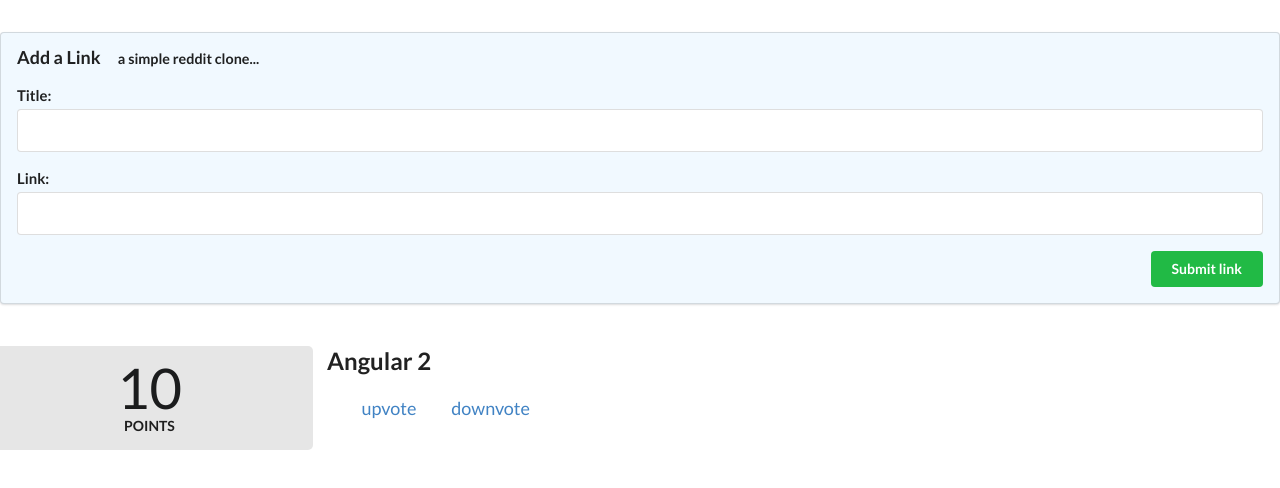
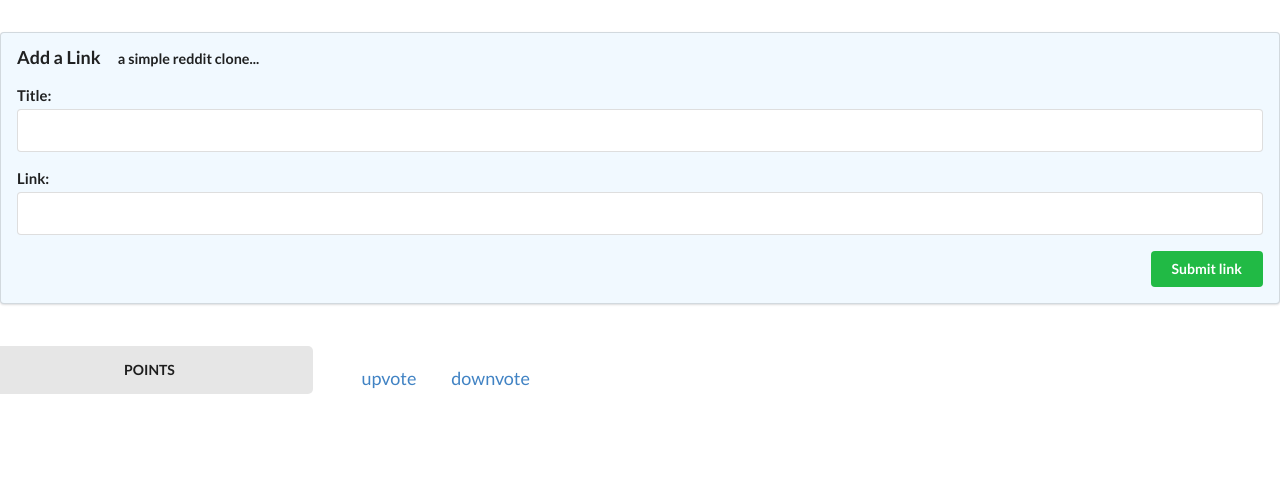
Before and after one commit to vinaykannambadi/angular-simple-reddit-clone, an Angular app: page / in a window 1280 px wide. Shown: the top 488 px of the page. Built offline with nearby package versions, Linux system fonts and the light colour scheme.

Commit message:
2 files modified

```diff
--- a/src/app/article/article.component.html
+++ b/src/app/article/article.component.html
@@ -1,7 +1,7 @@
 <div class="four wide column center aligned votes">
   <div class="ui statistic">
     <div class="value">
-    {{ article.votes }}
+    {{ articles.votes }}
     </div>
     <div class="label">
     Points
@@ -10,7 +10,7 @@
  </div>
 <div class="twelve wide column">
   <a class="ui large header" href="{{ link }}">
-  {{ article.title }}
+  {{ articles.title }}
   </a>
   <ul class="ui big horizontal list voters">
     <li class="item">
--- a/src/app/article/article.component.ts
+++ b/src/app/article/article.component.ts
@@ -12,7 +12,11 @@
 @HostBinding('attr.class') cssClass= 'row';
 article: Article;
   constructor() {
-    this.article = new Article('Angular 2','http://angular.io',10);
+    this.articles = [
+    new Article('Angular 2','http://angular.io',10),
+    new Article('Fullstack', 'http://fullstack.io', 2),
+    new Article('Angular Homepage', 'http://angular.io', 1)
+    ]
   }
 
   ngOnInit() {
```
